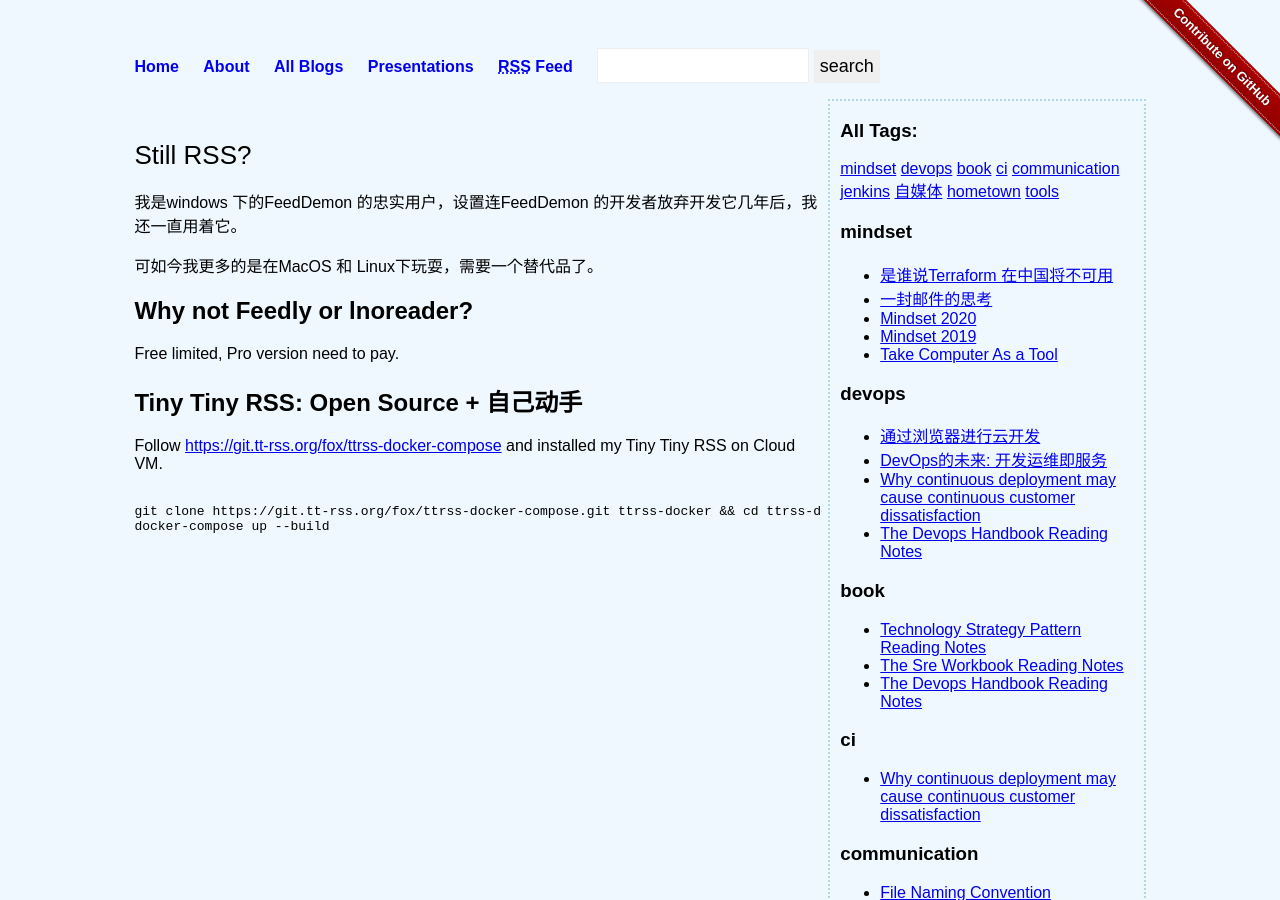
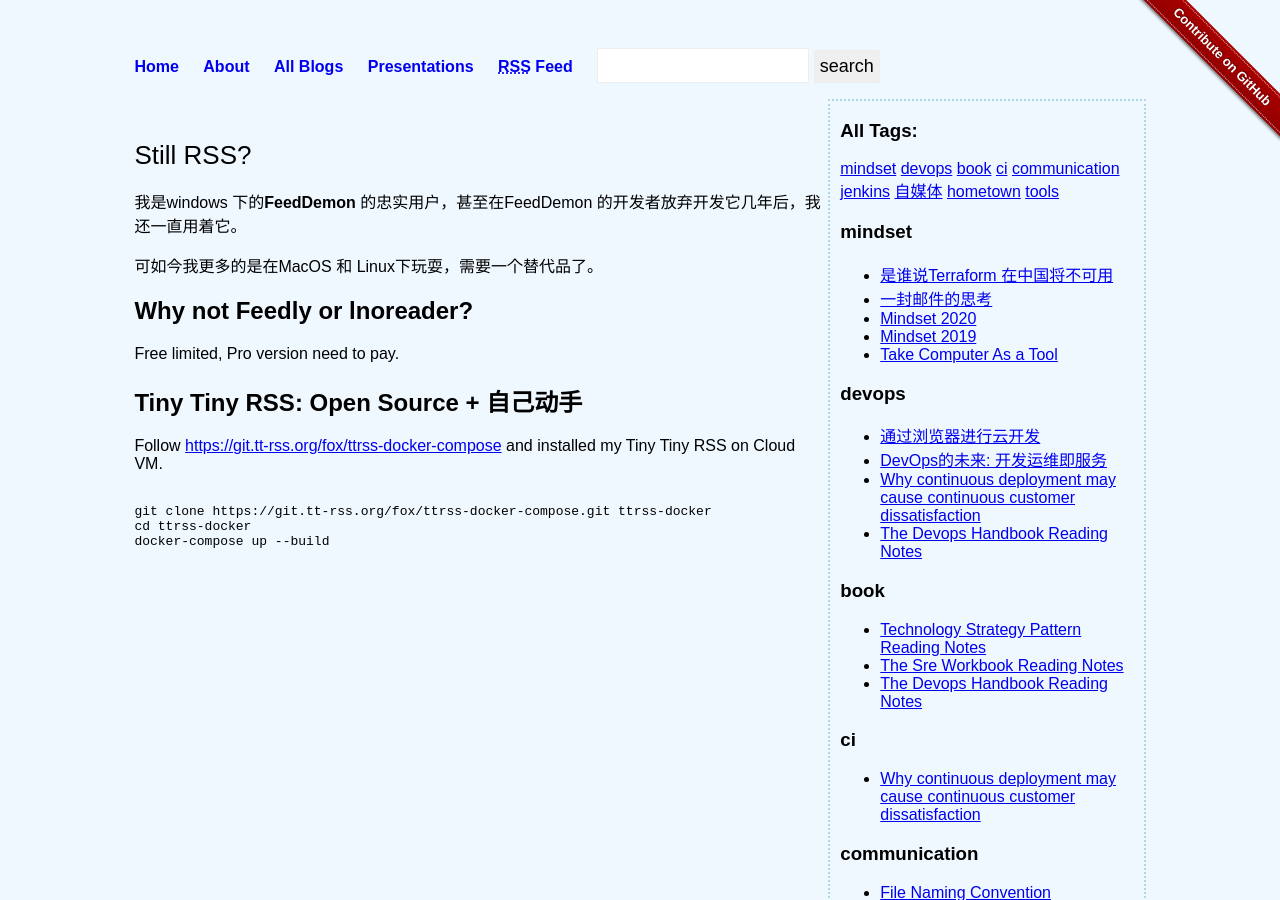
Before and after one commit to liuning0820/liuning0820.github.io, a Jekyll site: the page built from _posts/2020-07-21-play-with-tiny-tiny-rss.md, in a window 1280 px wide and 900 px high. Built offline with Jekyll 4.4.1, drawn with Linux system fonts in a browser that asks for light colours.

Commit message:
refine a bit

````diff
--- a/_posts/2020-07-21-play-with-tiny-tiny-rss.md
+++ b/_posts/2020-07-21-play-with-tiny-tiny-rss.md
@@ -7,7 +7,7 @@ title: 玩转tiny tiny RSS
 
 # Still RSS?
 
-我是windows 下的FeedDemon 的忠实用户，设置连FeedDemon 的开发者放弃开发它几年后，我还一直用着它。
+我是windows 下的**FeedDemon** 的忠实用户，甚至在FeedDemon 的开发者放弃开发它几年后，我还一直用着它。
 
 可如今我更多的是在MacOS 和 Linux下玩耍，需要一个替代品了。
 
@@ -21,7 +21,8 @@ Follow <https://git.tt-rss.org/fox/ttrss-docker-compose> and installed my Tiny T
 
 ```sh
 
-git clone https://git.tt-rss.org/fox/ttrss-docker-compose.git ttrss-docker && cd ttrss-docker
+git clone https://git.tt-rss.org/fox/ttrss-docker-compose.git ttrss-docker
+cd ttrss-docker
 docker-compose up --build
 
 
````
